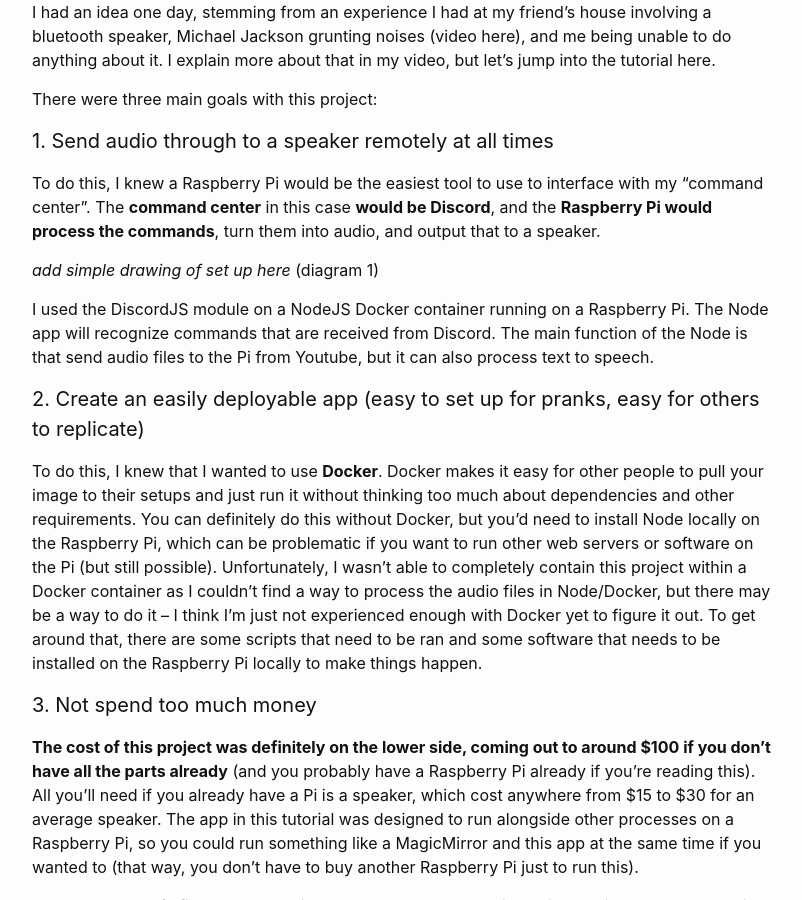
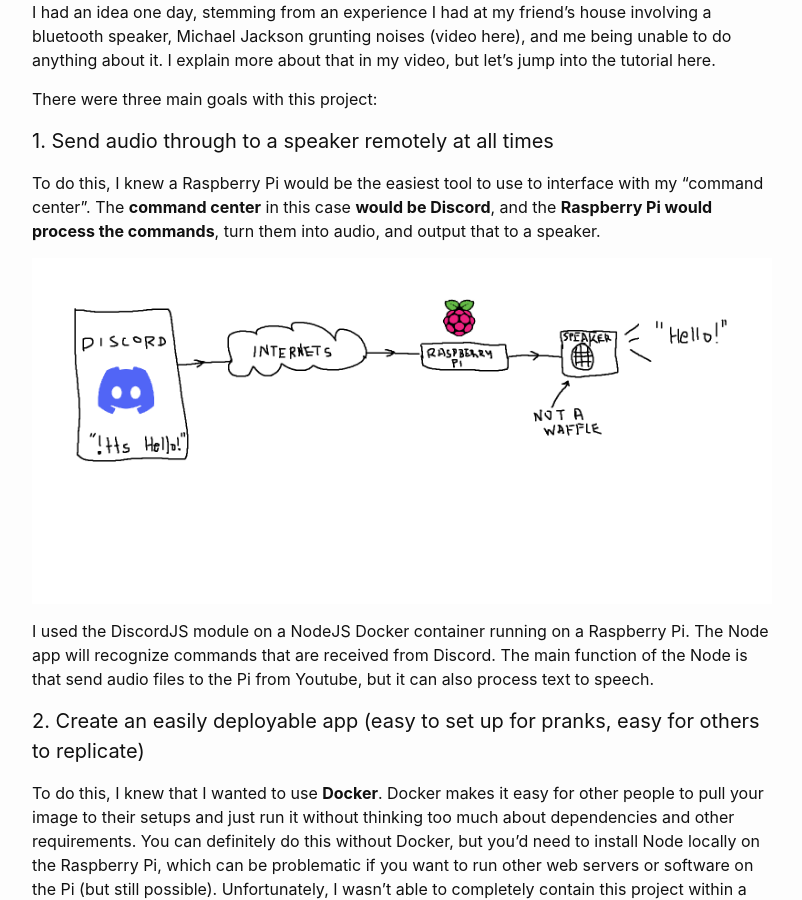
Before and after one commit to codingwatermelon/codingwatermelon.github.io, a Jekyll site: the page built from _posts/2021-05-06-how-to-make-a-discord-bot.md, in a window 1280 px wide and 900 px high, scrolled down 432 px. Shown: the whole window, without its empty margins (238-1040 px from the left). Built offline with Jekyll 4.4.1, drawn with Linux system fonts in a browser that asks for light colours.

Commit message:
add diagram1

```diff
--- a/_posts/2021-05-06-how-to-make-a-discord-bot.md
+++ b/_posts/2021-05-06-how-to-make-a-discord-bot.md
@@ -20,7 +20,7 @@ There were three main goals with this project:
 #### 1. Send audio through to a speaker remotely at all times
 To do this, I knew a Raspberry Pi would be the easiest tool to use to interface with my "command center". The **command center** in this case **would be Discord**, and the **Raspberry Pi would process the commands**, turn them into audio, and output that to a speaker.
 
-*add simple drawing of set up here* (diagram 1)
+![diagram1](/resources/02-DiscordBot/diagram1.png)
 
 I used the DiscordJS module on a NodeJS Docker container running on a Raspberry Pi. The Node app will recognize commands that are received from Discord. The main function of the Node is that send audio files to the Pi from Youtube, but it can also process text to speech.
 
```
Also changed, not shown: resources/02-DiscordBot/diagram1.png (added).
